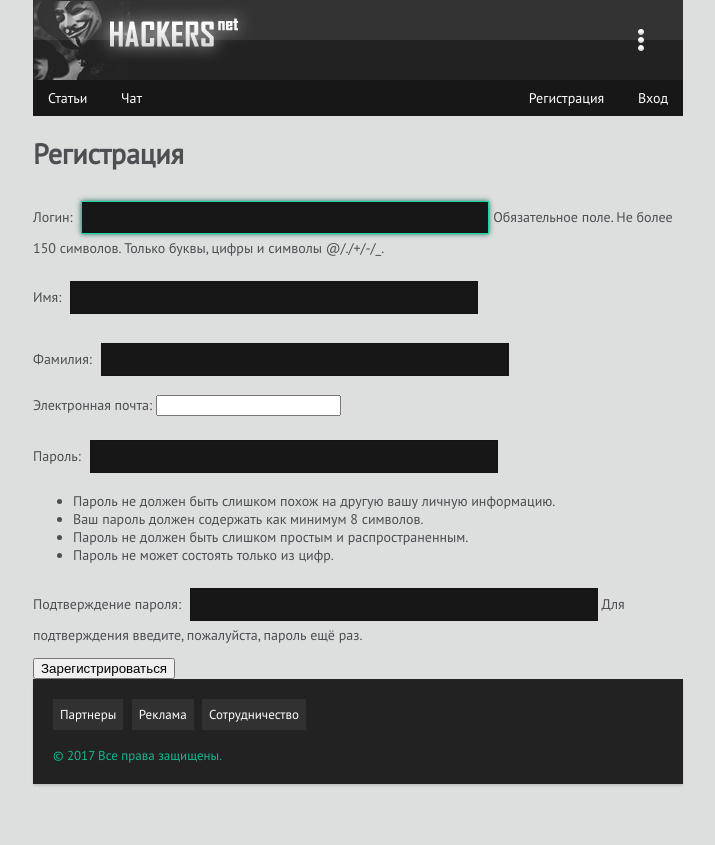
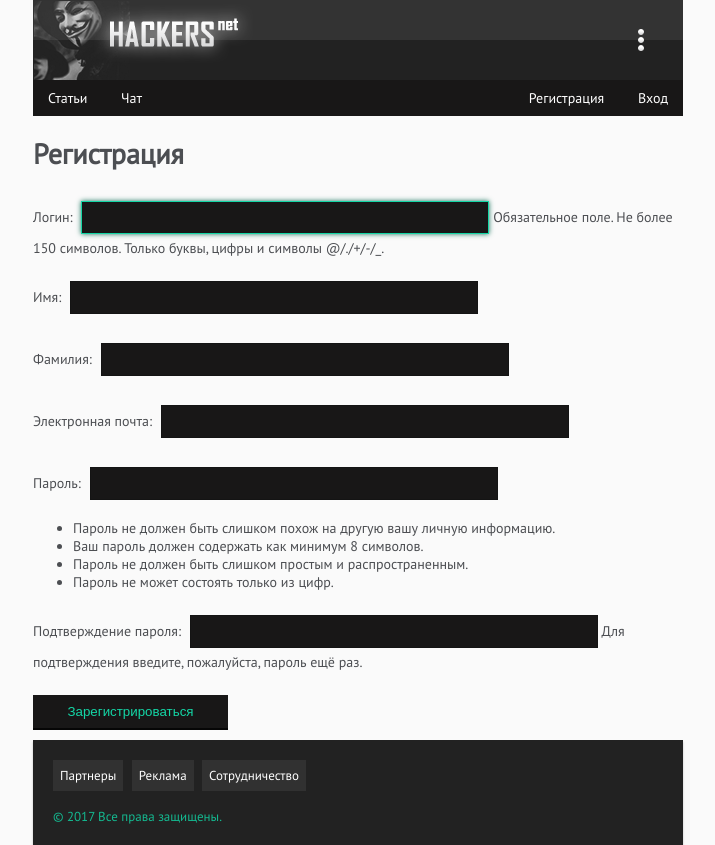
Before and after one commit to Shaxmir/soddos, a Django app: template templates/saccount/register.html in a window 1280 px wide. Shown: the whole page, without its empty margins (282-997 px from the left). Before the commit the page ends 786 px from the top, so only its background shows below. Run offline with Django 5.2, Linux system fonts and the light colour scheme; the template is opened without the code that fills it: values that come from a table or form of the project are taken from there, others are empty; some libraries are stand-ins or nearby versions.

Commit message:
Стили для Аут/Рег.

```diff
--- a/saccount/forms.py
+++ b/saccount/forms.py
@@ -16,6 +16,11 @@ class UserRegistrationForm(UserCreationForm):
             'password': 'Повторения пароля',
         }
 
+    def __init__(self, *args, **kwargs):
+        super().__init__(*args, **kwargs)
+        for field_name, field in self.fields.items():
+            field.widget.attrs['class'] = 'form-control'
+
 class UserAuthenticationForm(AuthenticationForm):
     class Meta:
         model = User
@@ -24,3 +29,7 @@ class UserAuthenticationForm(AuthenticationForm):
             'username': 'Логин',
             'password': 'Пароль',
         }
+    def __init__(self, *args, **kwargs):
+        super().__init__(*args, **kwargs)
+        for field_name, field in self.fields.items():
+            field.widget.attrs['class'] = 'form-control'
--- a/static/css/style.css
+++ b/static/css/style.css
@@ -3,7 +3,7 @@
 body {
     color: #4c4e52;
     margin: auto;
-    background: #dddede;
+    background: #fafafa;
     font-size: 14px;
     width: 100%;
     max-width: 650px;
@@ -52,7 +52,8 @@ a {
     background: #222222;
     color: #fafafa;
 }
-input[type="text"], input[type="password"] {
+
+input[type="text"], input[type="password"], input[type="email"] {
     color: #14d6a6;
     width: 60%;
     padding: 8px;
@@ -67,7 +68,7 @@ border: #14d6a6 1px solid;
     -webkit-box-shadow: 0 0 5px rgb(21, 113, 90);
 }
 
-input[type="submit"] {
+input[type="submit"], button {
 width: 30%;
 color: #14d6a6;
 padding: 9px;
--- a/templates/saccount/login.html
+++ b/templates/saccount/login.html
@@ -7,7 +7,7 @@
   <h3>Ваш аккаунт временно заблокирован. Попробуйте позже или свяжитесь с администратором</h3>
 </div>
 {% else %}
-<form method="post">
+<form method="post" class="form_log">
     {% csrf_token %}
     {{ form.as_p }}
     {% if form.non_field_errors %}
--- a/templates/saccount/register.html
+++ b/templates/saccount/register.html
@@ -7,7 +7,7 @@
   <h3>Вы временно заблокированны и поэтому не можете зарегестрироваться. Попробуйте позже или свяжитесь с администратором</h3>
 </div>
 {% else %}
-<form method="post">
+<form method="post" class="form_log">
     {% csrf_token %}
     {% if form.errors %}
         <ul>
```
Also changed, not shown: static/css/aut_reg.css (added, +13 -0 lines).
